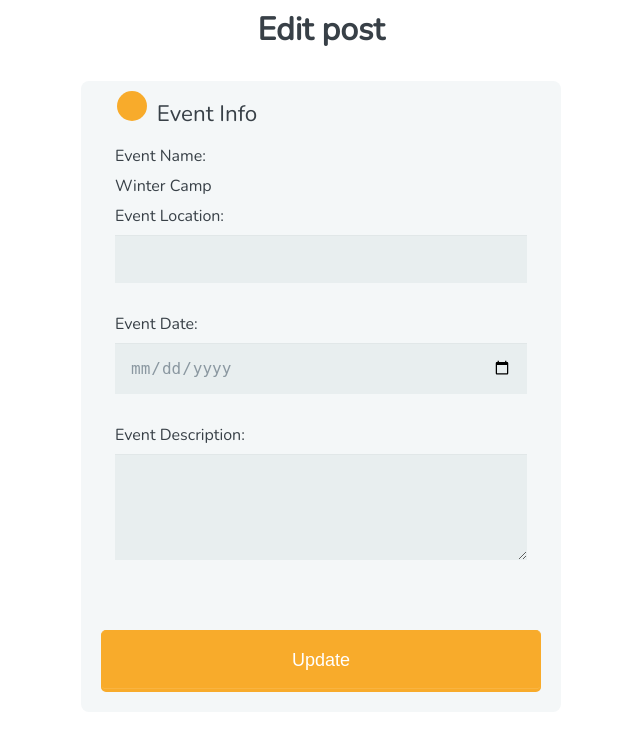
After one commit to ChaudhariV2000/Pleadge-2024-, a PHP site: page /EventUp.php?id=1 in a window 1280 px wide. The commit adds this page. Shown: the top 731 px of the page, without its empty margins (319-959 px from the left). Run offline with PHP 8.4, Linux system fonts and the light colour scheme; data comes from the database, SQL or seed files in the repository.

Commit message:
Event deletion and updation added for organizer

```diff
--- /dev/null
+++ b/EventUp.php
@@ -0,0 +1,80 @@
+<?php
+
+include "connect.php";
+$Ev_ID = $_GET['id'];
+
+?>
+<?php
+
+include "connect.php";
+
+if (isset($_POST['Update'])) {
+
+    $Event_name = $_POST['Event_name'];
+
+
+    $Event_location = $_POST['Event_location'];
+
+
+
+    $Event_date = $_POST['Event_date'];
+
+    $Event_description = $_POST['Event_description'];
+
+
+    $sql = "UPDATE `org_event_post` SET `Event_location`='$Event_location',`Event_date`='$Event_date',`Event_description`='$Event_description' WHERE `id`='$Ev_ID'";
+
+    $result = $conn->query($sql);
+
+    if ($result == TRUE) {
+
+        echo "Record updated successfully.";
+        header('Location: org-profile.php');
+        exit;
+
+    } else {
+
+        echo "Error:" . $sql . "<br>" . $conn->error;
+
+    }
+
+}
+$sql2 = "SELECT Event_name FROM `org_event_post` WHERE `id`='$Ev_ID'";
+
+$resultset = $conn->query($sql2);
+$e_name = mysqli_fetch_assoc($resultset)
+    ?>
+
+<head>
+    <meta charset="utf-8">
+    <meta name="viewport" content="width=device-width, initial-scale=1.0">
+    <title>Create event</title>
+    <link rel="stylesheet" href="newpost.css">
+    <link href='https://fonts.googleapis.com/css?family=Nunito:400,300' rel='stylesheet' type='text/css'>
+    <link rel="shortcut icon" href="pledgelogo.png">
+</head>
+<h1> Edit post </h1>
+<form method="post" `autocomplete="off" enctype="multipart/form-data">
+    <fieldset>
+
+        <legend><span class="number"></span> Event Info</legend>
+
+        <label for="Event_name">Event Name:</label>
+        <label for="Event_name">
+            <?php echo $e_name['Event_name']; ?>
+        </label>
+
+        <label for="Event_location">Event Location: </label>
+        <input type="text" id="Location" name="Event_location">
+
+        <label for="Event_date">Event Date:</label>
+        <input type="date" id="date" name="Event_date">
+
+
+        <label for="Event_description">Event Description:</label>
+        <textarea id="desc" name="Event_description" rows="4" cols="50"></textarea>
+
+    </fieldset>
+    <button type="submit" name="Update">Update</button>
+
+</form>
--- a/vol_registration.php
+++ b/vol_registration.php
@@ -1,7 +1,7 @@
 <?php
 require 'db_config.php';
 
-$email = $password = $Userid = $first_name = $Last_name = $confirm_pass = '';
+$email = $password = $Userid = $first_name = $Last_name = $confirm_pass = '1234';
 
 if ($_SERVER['REQUEST_METHOD'] === 'POST') {
   if (empty(trim($_POST['user_id']))) {
```
Also changed, not shown: EventDel.php (added, +19 -0 lines), org-profile.php (+6 -1 lines).
